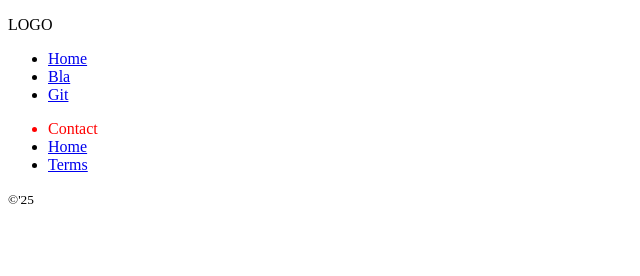
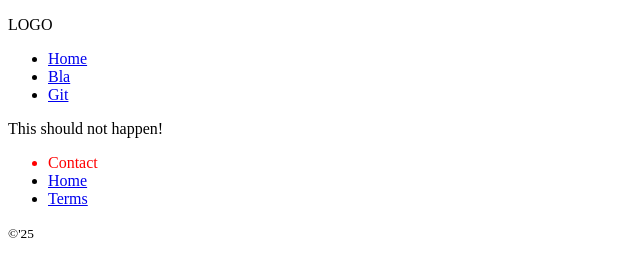
Before and after one commit to ReynkeDeVos/wd63-git-intro, a plain HTML site: page index.html in a window 1280 px wide. Shown: the whole page, without its empty margins (0-640 px from the left). Drawn offline with Linux system fonts and the light colour scheme.

Commit message:
commit on main

```diff
--- a/index.html
+++ b/index.html
@@ -15,7 +15,7 @@
       </ul>
     </nav>
   </header>
-
+  <main><p>This should not happen!</p></main>
   <footer>
     <ul>
       <li style="color: red">Contact</li>
```
